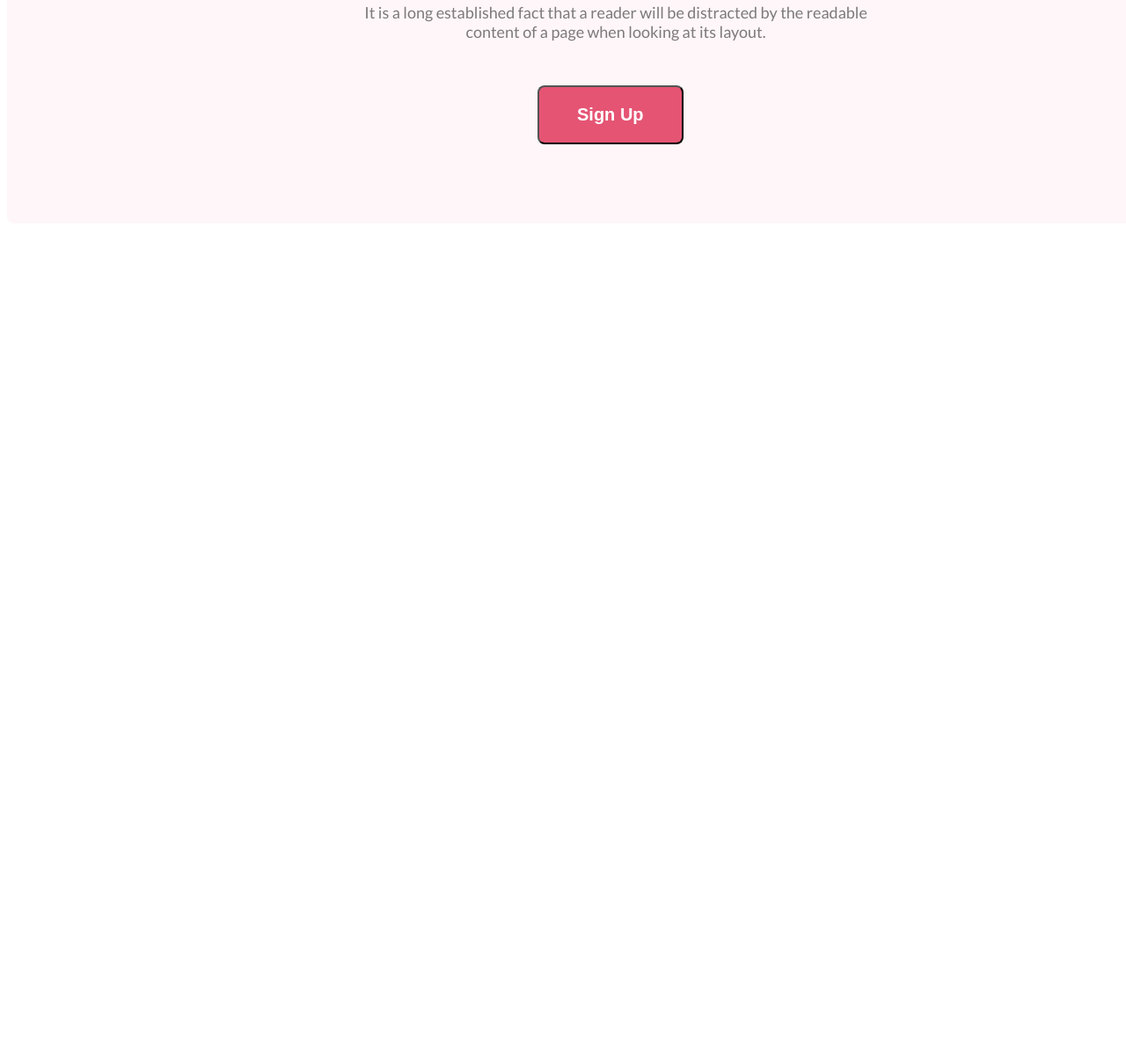
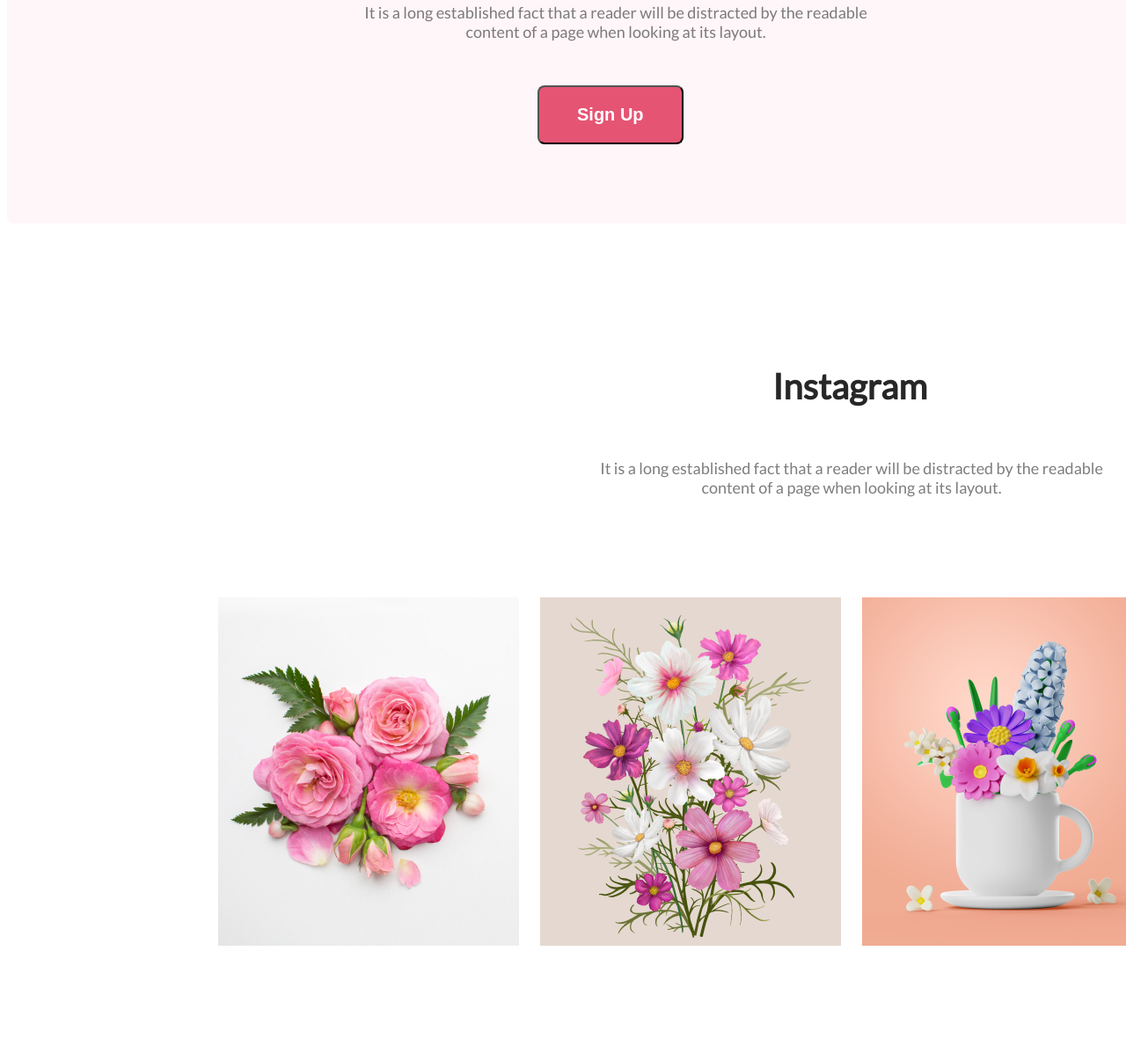
Before and after one commit to imrulkayes2/online-flower-shop, a plain HTML site: page index.html in a window 1280 px wide. Shown: the part 2314-3520 px from the top of the page at 88% size. Before the commit the page ends 2640 px from the top, so only its background shows below. Drawn offline with Linux system fonts and the light colour scheme.

Commit message:
Added Social section

```diff
--- a/index.html
+++ b/index.html
@@ -75,6 +75,29 @@
                 <img src="Images/pngwing 8.png" alt="">
             </div>
         </div>
+        <div class="social-section">
+            <div class="instagram-section">
+                <h2 class="instagram-title">Instagram</h2>
+                <p class="instagram-details">It is a long established fact that a reader will be distracted by the
+                    readable
+                    content of a page when
+                    looking at its layout.</p>
+            </div>
+            <div class="social-pic">
+                <div class="pic1">
+                    <img src="Images/Flower 01.png" alt="">
+                </div>
+                <div class="pic2">
+                    <img src="Images/Rectangle 4.png" alt="">
+                </div>
+                <div class="pic3">
+                    <img src="Images/Rectangle 5.png" alt="">
+                </div>
+                <div class="pic4">
+                    <img src="Images/Rectangle 6.png" alt="">
+                </div>
+            </div>
+        </div>
     </main>
     <footer>
 
--- a/style.css
+++ b/style.css
@@ -158,3 +158,35 @@ span {
     width: 318px;
     height: 420px;
 }
+
+.instagram-title {
+    color: #272727;
+    text-align: center;
+    font-size: 40px;
+    font-weight: 800;
+    padding: 128px 870px 0px 870px;
+}
+
+.instagram-details {
+    color: rgba(39, 39, 39, 0.60);
+    text-align: center;
+    font-size: 18px;
+    font-weight: 400;
+    width: 594px;
+    padding: 24px 663px 48px 663px;
+}
+
+.social-pic {
+    display: flex;
+    justify-content: space-around;
+    padding: 48px 230px 128px 240px;
+}
+
+.pic1,
+.pic2,
+.pic3,
+.pic4 {
+    width: 342px;
+    height: 396px;
+    padding-right: 24px;
+}
```
